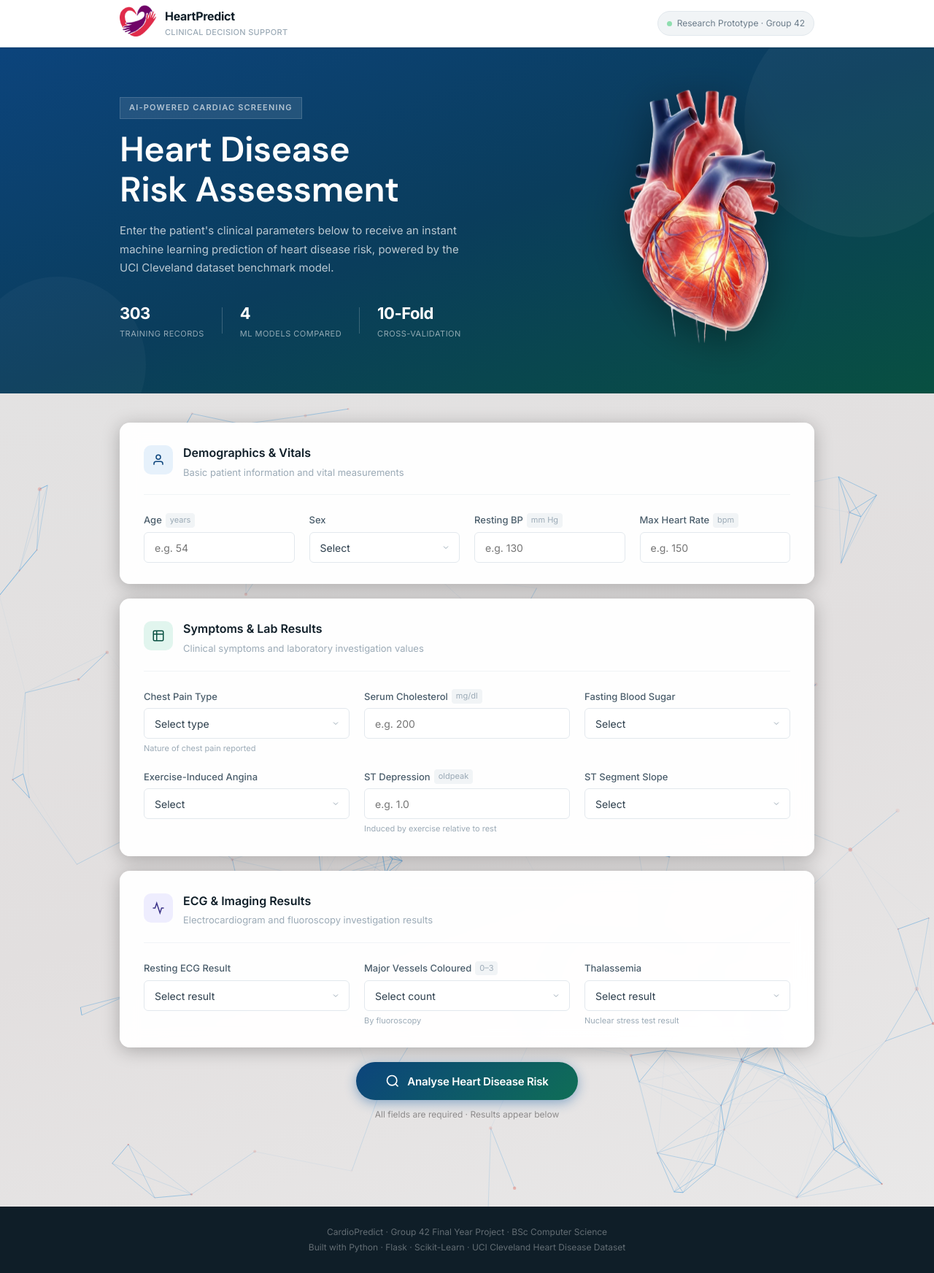
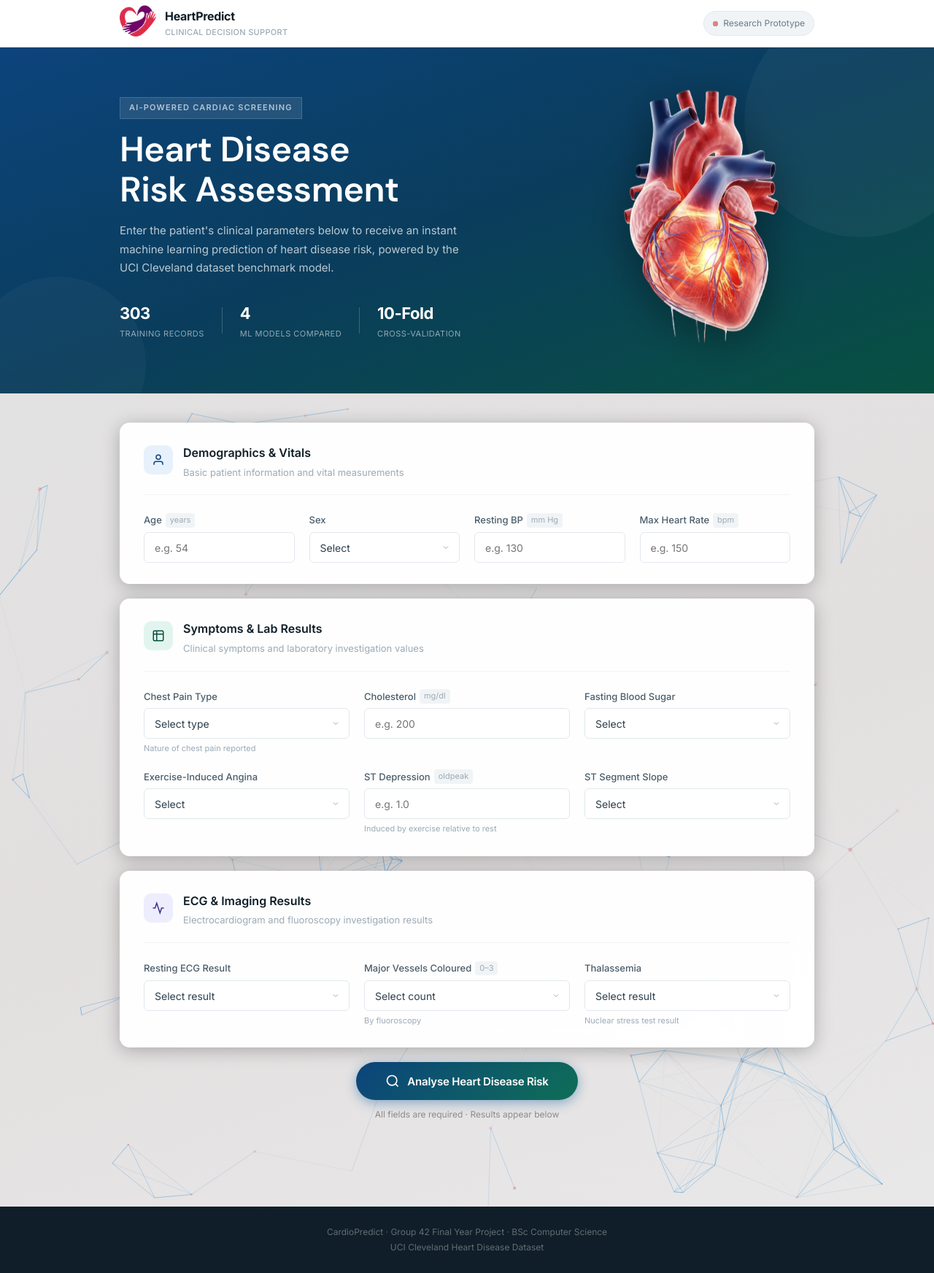
Before and after one commit to BawaErnestKwame/Heart_disease_prediction, a Flask app: page / in a window 1280 px wide. Shown: the whole page at 73% size. Run offline with Flask 3, Linux system fonts and the light colour scheme; parts of the project's set-up code (start-up, migrations or seed data) failed here and were passed over.

Commit message:
style modification final

```diff
--- a/static/css/style.css
+++ b/static/css/style.css
@@ -129,8 +129,8 @@ body {
 .badge-dot {
   width: 7px;
   height: 7px;
-  border-radius: 50%;
-  background: #22C55E;
+  border-radius: 40%;
+  background: #ca0303;
   animation: pulse 2s infinite;
 }
 
--- a/templates/index.html
+++ b/templates/index.html
@@ -25,7 +25,7 @@
       </div>
       <div class="header-badge">
         <span class="badge-dot"></span>
-        Research Prototype · Group 42
+        Research Prototype
       </div>
     </div>
   </header>
@@ -139,15 +139,15 @@
               <span class="field-hint">Nature of chest pain reported</span>
             </div>
             <div class="field">
-              <label class="label" for="chol">Serum Cholesterol <span class="unit">mg/dl</span></label>
+              <label class="label" for="chol">Cholesterol <span class="unit">mg/dl</span></label>
               <input class="input" type="number" id="chol" name="chol" min="100" max="600" placeholder="e.g. 200" required />
             </div>
             <div class="field">
               <label class="label" for="fbs">Fasting Blood Sugar</label>
               <select class="select" id="fbs" name="fbs" required>
                 <option value="" disabled selected>Select</option>
-                <option value="1">Above 120 mg/dl (Yes)</option>
-                <option value="0">120 mg/dl or below (No)</option>
+                <option value="1">Yes</option>
+                <option value="0">No</option>
               </select>
             </div>
             <div class="field">
@@ -316,7 +316,7 @@
   <footer class="footer">
     <div class="container">
       <p>CardioPredict · Group 42 Final Year Project · BSc Computer Science</p>
-      <p>Built with Python · Flask · Scikit-Learn · UCI Cleveland Heart Disease Dataset</p>
+      <p> UCI Cleveland Heart Disease Dataset</p>
     </div>
   </footer>
 
```
